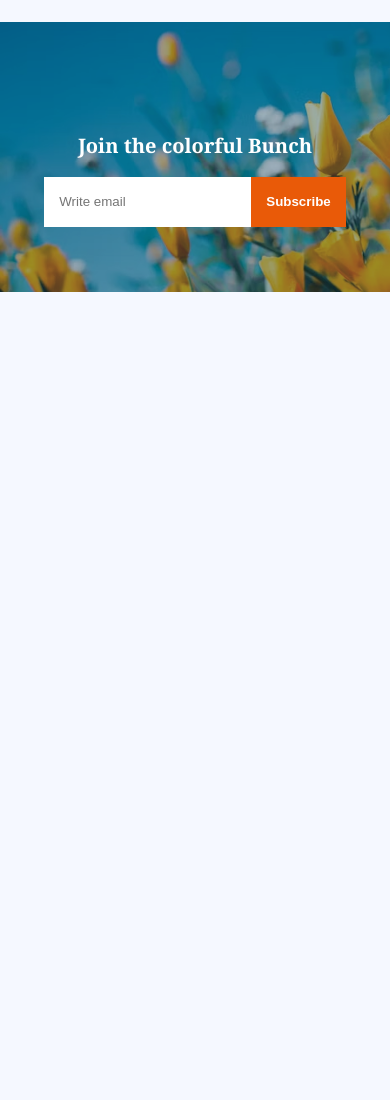
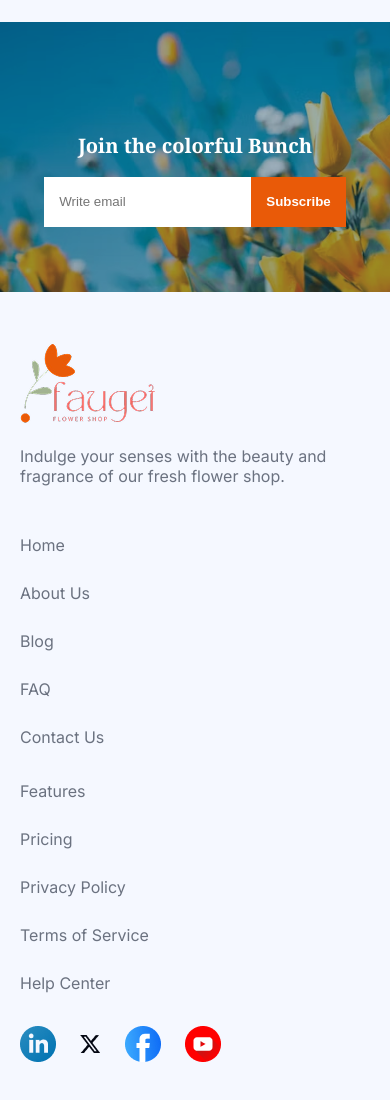
Before and after one commit to devrabiul/B12A02-Responsive-Flowers, a plain HTML site: page index.html in a window 390 px wide. Shown: the part 3978-5078 px from the top of the page. Before the commit the page ends 4270 px from the top, so only its background shows below. Drawn offline with Linux system fonts and the light colour scheme.

Commit message:
Footer Section design for mobile and desktop view

```diff
--- a/index.html
+++ b/index.html
@@ -4,7 +4,7 @@
 <head>
     <meta charset="UTF-8">
     <meta name="viewport" content="width=device-width, initial-scale=1.0">
-    <title>Assignment 01</title>
+    <title>Assignment 02</title>
     <meta property="og:title" content="Rabiul">
     <meta property="og:image" content="./ui/banner.png">
 
@@ -278,6 +278,61 @@
             </div>
         </div>
 
+        <footer class="container">
+            <div class="footer-grid">
+                <div>
+                    <img src="./assets/logo.png" alt="">
+                    <p>Indulge your senses with the beauty and fragrance of our fresh flower shop. </p>
+                </div>
+                <div class="center-list">
+                    <ul>
+                        <li>
+                            <a href="">Home</a>
+                        </li>
+                        <li>
+                            <a href="">About Us</a>
+                        </li>
+                        <li>
+                            <a href="">Blog</a>
+                        </li>
+                        <li>
+                            <a href="">FAQ</a>
+                        </li>
+                        <li>
+                            <a href="">Contact Us</a>
+                        </li>
+                    </ul>
+                </div>
+                <div class="center-list">
+                     <ul>
+                        <li>
+                            <a href="">Features</a>
+                        </li>
+                        <li>
+                            <a href="">Pricing</a>
+                        </li>
+                        <li>
+                            <a href="">Privacy Policy</a>
+                        </li>
+                        <li>
+                            <a href="">Terms of Service</a>
+                        </li>
+                        <li>
+                            <a href="">Help Center</a>
+                        </li>
+                    </ul>
+                </div>
+                <div>
+                    <div class="social-logo">
+                        <img src="./assets/icon-linkedin.png" alt="">
+                        <img src="./assets/icon-twitter.png" alt="">
+                        <img src="./assets/icon-facebook.png" alt="">
+                        <img src="./assets/icon-youtube.png" alt="">
+                    </div>
+                </div>
+            </div>
+        </footer>
+
     </main>
 
 </body>
--- a/style.css
+++ b/style.css
@@ -372,6 +372,46 @@ header nav .cart-area h4 {
     font-weight: 600;
 }
 
+.footer-grid {
+    display: grid;
+    grid-template-columns: 1fr;
+    gap: 2rem;
+    padding: 50px 0;
+}
+
+.footer-grid p {
+    margin: 1rem 0;
+    font-family: var(--rs-secondary-font);
+    color: #6B7280;
+}
+
+.center-list {
+    display: flex;
+    justify-content: start;
+}
+
+.footer-grid ul {
+    display: flex;
+    flex-direction: column;
+    gap: 26px;
+}
+
+.footer-grid ul li {
+    list-style: none;
+}
+
+.footer-grid ul li a {
+    text-decoration: none;
+    color: #6B7280;
+    font-family: var(--rs-secondary-font);
+}
+
+.footer-grid .social-logo {
+    display: flex;
+    align-items: center;
+    gap: 24px;
+}
+
 @media (min-width: 992px) {
     .section-divider {
         width: 100%;
@@ -572,4 +612,12 @@ header nav .cart-area h4 {
         padding: 10px 50px;
         font-weight: 600;
     }
+
+    .footer-grid {
+        grid-template-columns: repeat(4, 1fr);
+    }
+
+    .center-list {
+        justify-content: center;
+    }
 }
```
